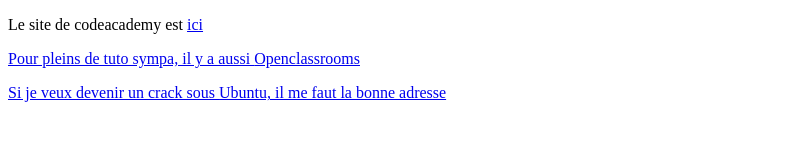
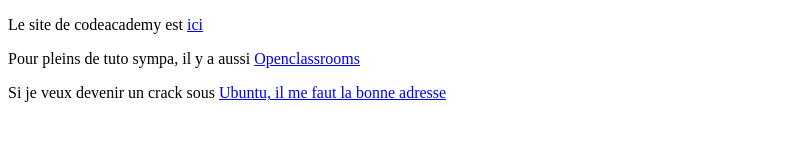
Before and after one commit to Kiruthiga86/html-exercice-4, a plain HTML site: page index.html in a window 1280 px wide. Shown: the part 325-466 px from the top of the page, without its empty margins (0-798 px from the left). Drawn offline with Linux system fonts and the light colour scheme.

Commit message:
Ajout correction exo4

```diff
--- a/index.html
+++ b/index.html
@@ -5,9 +5,14 @@
     <title>Tout les petits trucs qui me seront utile pour la suite</title>
 </head>
 <body>
-   <h1></h1> <img src="https://www.infowebmaster.fr/img/petite-image/bloc-note-stylo.png"></img>Tout les petits trucs qui me seront utile pour la suite</h1>
-<p>Le site de codeacademy est <a href="https://www.codecademy.com/"> ici </p>
-<p>Pour pleins de tuto sympa, il y a aussi <a href="https://info.openclassrooms.com/fr/lp/formations/parcours-diplomants?&utm_source=google&utm_medium=cpc&utm_campaign=paidsearch_google_fr_fr_b2c_s_bra_no-study-field_200602_00&gclid=CjwKCAjwkvWKBhB4EiwA-GHjFvxGGXYSDUUW0wTu-LpDH0WZpm9T8Y21st1gflbL7fZO5uLAmaMqvhoC5DwQAvD_BwE&gclsrc=aw.ds"> Openclassrooms </p>
-<p>Si je veux devenir un crack sous <a href="https://ubuntu.com/"> Ubuntu, il me faut la bonne adresse </p>
+   <h1></h1> <img src="https://www.infowebmaster.fr/img/petite-image/bloc-note-stylo.png"
+   title="Bloc-notes" > Tout les petits trucs qui me seront utile pour la suite </img></h1>
+<p>Le site de codeacademy est <a href="https://www.codecademy.com/"
+    title="Codecademy" > ici </a> </p>
+<p>Pour pleins de tuto sympa, il y a aussi
+    <a href="https://info.openclassrooms.com/fr/lp/formations/parcours-diplomants?&utm_source=google&utm_medium=cpc&utm_campaign=paidsearch_google_fr_fr_b2c_s_bra_no-study-field_200602_00&gclid=CjwKCAjwkvWKBhB4EiwA-GHjFvxGGXYSDUUW0wTu-LpDH0WZpm9T8Y21st1gflbL7fZO5uLAmaMqvhoC5DwQAvD_BwE&gclsrc=aw.ds"
+     title="Openclassrooms" > Openclassrooms </a> </p>
+<p>Si je veux devenir un crack sous <a href="https://ubuntu.com/"
+    title="Ubuntu"> Ubuntu, il me faut la bonne adresse </a> </p>
 </body>
 </html>
```
